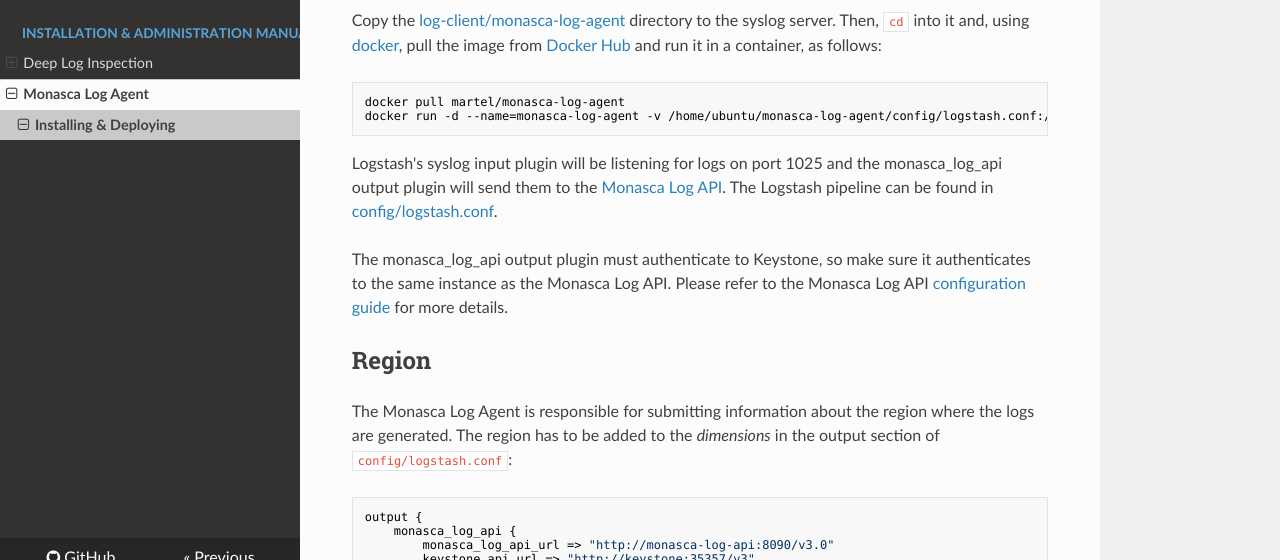
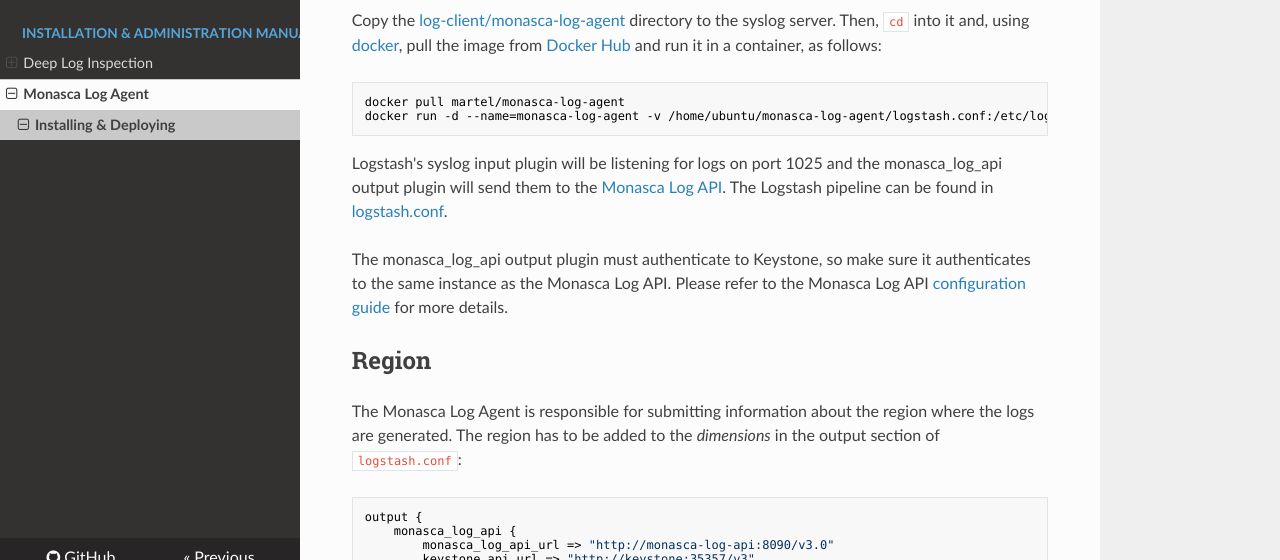
Before and after one commit to martel-innovate/deep-log-inspection, an MkDocs documentation site: the page built from doc/install/monasca-log-agent.md, in a window 1280 px wide and 900 px high. Shown: the part 322-882 px from the top of the window. Built offline with MkDocs 1.6.1, drawn with Linux system fonts in a browser that asks for light colours; nearby versions of some CDN libraries; old or Windows-style settings are respelled for this version of MkDocs.

Commit message:
monasca-log-agent: deleted config folder

```diff
--- a/doc/install/monasca-log-agent.md
+++ b/doc/install/monasca-log-agent.md
@@ -5,14 +5,14 @@ The Monasca Log Agent is supposed to run on a remote (virtual) machine and acts
 Copy the [log-client/monasca-log-agent][2] directory to the syslog server. Then, `cd` into it and, using [docker][1], pull the image from [Docker Hub][9] and run it in a container, as follows:
 
     docker pull martel/monasca-log-agent
-    docker run -d --name=monasca-log-agent -v /home/ubuntu/monasca-log-agent/config/logstash.conf:/etc/logstash/conf.d/logstash.conf -p 1025:1025/udp martel/monasca-log-agent
+    docker run -d --name=monasca-log-agent -v /home/ubuntu/monasca-log-agent/logstash.conf:/etc/logstash/conf.d/logstash.conf -p 1025:1025/udp martel/monasca-log-agent
 
-Logstash's syslog input plugin will be listening for logs on port 1025 and the monasca_log_api output plugin will send them to the [Monasca Log API](monasca-log-api.md). The Logstash pipeline can be found in [config/logstash.conf][4].
+Logstash's syslog input plugin will be listening for logs on port 1025 and the monasca_log_api output plugin will send them to the [Monasca Log API](monasca-log-api.md). The Logstash pipeline can be found in [logstash.conf][4].
 
 The monasca_log_api output plugin must authenticate to Keystone, so make sure it authenticates to the same instance as the Monasca Log API. Please refer to the Monasca Log API [configuration guide](monasca-log-api.md) for more details.
 
 ## Region
-The Monasca Log Agent is responsible for submitting information about the region where the logs are generated. The region has to be added to the _dimensions_ in the output section of `config/logstash.conf`:
+The Monasca Log Agent is responsible for submitting information about the region where the logs are generated. The region has to be added to the _dimensions_ in the output section of `logstash.conf`:
 
     output {
         monasca_log_api {
@@ -57,7 +57,7 @@ Replace `syslog-server` with the address of the machine where the Monasca Log Ag
 [1]:https://www.docker.com/
 [2]:https://github.com/martel-innovate/deep-log-inspection/tree/master/log-client/monasca-log-agent
 [3]:https://github.com/martel-innovate/deep-log-inspection/blob/master/log-client/monasca-log-agent/Dockerfile
-[4]:https://github.com/martel-innovate/deep-log-inspection/blob/master/log-client/monasca-log-agent/config/logstash.conf
+[4]:https://github.com/martel-innovate/deep-log-inspection/blob/master/log-client/monasca-log-agent/logstash.conf
 [5]:http://www.rubydoc.info/gems/logstash-output-monasca_log_api/0.5.1#Start_logstash_output_plugin
 [6]:http://www.rubydoc.info/gems/logstash-output-monasca_log_api/0.5.1
 [7]:https://docs.openstack.org/admin-guide/compute-manage-logs.html
```
Also changed, not shown: 2 other files.
